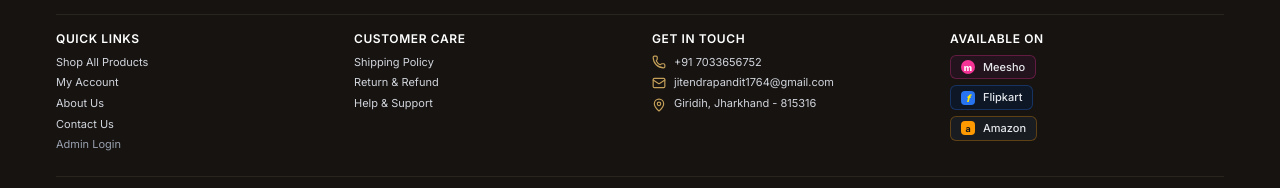
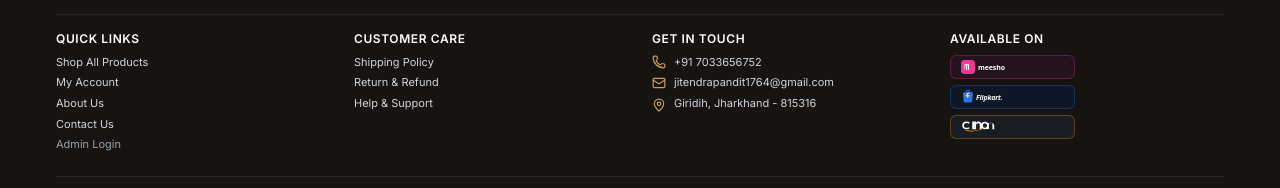
Before and after one commit to biikkkuuuu/parzio, a React (Vite) app: page / in a window 1280 px wide. Shown: the part 1632-1820 px from the top of the page. Built offline with nearby package versions, Linux system fonts and the light colour scheme; no server answers; the database is empty.

Commit message:
Add 100% authentic official vector SVG brand logos for Meesho, Flipkart, and Amazon

```diff
--- a/src/components/Footer.tsx
+++ b/src/components/Footer.tsx
@@ -145,46 +145,59 @@ export const Footer: React.FC<FooterProps> = ({ onSelectCategory, onOpenAtelierO
               </ul>
             </div>
 
-            {/* Column 4: Available On (Compact Brand Pills) */}
+            {/* Column 4: Available On (Official Brand Vector Logos) */}
             <div className="col-span-1">
               <h3 className="text-xs font-semibold text-white mb-1.5 sm:mb-2 uppercase tracking-wider">
                 Available On
               </h3>
-              <div className="flex flex-col gap-1.5">
-                {/* Meesho */}
+              <div className="flex flex-col gap-1.5 max-w-[125px]">
+                {/* Meesho Official Logo */}
                 <a
                   href="https://www.meesho.com/Parzio?_ms=3.0.1"
                   target="_blank"
                   rel="noopener noreferrer"
-                  className="inline-flex items-center gap-2 py-1 px-2.5 rounded-md bg-[#22131c] hover:bg-[#321929] border border-[#f43397]/30 hover:border-[#f43397] transition-all text-gray-200 hover:text-white text-[11px] font-medium w-fit cursor-pointer"
+                  className="py-1 px-2.5 rounded-md bg-[#22131c] hover:bg-[#321929] border border-[#f43397]/30 hover:border-[#f43397] transition-all flex items-center gap-2 cursor-pointer shadow-xs"
                   title="Shop Parzio on Meesho"
                 >
-                  <span className="w-3.5 h-3.5 rounded-full bg-[#f43397] flex items-center justify-center text-[9px] font-black text-white leading-none shrink-0">m</span>
-                  <span>Meesho</span>
+                  <svg className="h-3.5 w-auto shrink-0" viewBox="0 0 100 28" fill="none" xmlns="http://www.w3.org/2000/svg">
+                    <rect width="28" height="28" rx="7" fill="#f43397"/>
+                    <path d="M7 19.5V10c0-1.4 1-2.4 2.3-2.4 1.1 0 1.9.7 2.2 1.6.3-.9 1.1-1.6 2.2-1.6 1.3 0 2.3 1 2.3 2.4v9.5h-2.1v-8.5c0-.6-.4-1-.9-1s-.9.4-.9 1v8.5H10v-8.5c0-.6-.4-1-.9-1s-.9.4-.9 1v8.5H7z" fill="#FFFFFF"/>
+                    <text x="34" y="19" fontFamily="system-ui, -apple-system, sans-serif" fontSize="14" fontWeight="800" fill="#FFFFFF" letterSpacing="-0.2">
+                      meesho
+                    </text>
+                  </svg>
                 </a>
 
-                {/* Flipkart */}
+                {/* Flipkart Official Logo */}
                 <a
                   href="https://www.flipkart.com/search?q=Parzio"
                   target="_blank"
                   rel="noopener noreferrer"
-                  className="inline-flex items-center gap-2 py-1 px-2.5 rounded-md bg-[#0e1726] hover:bg-[#15233a] border border-[#2874f0]/30 hover:border-[#2874f0] transition-all text-gray-200 hover:text-white text-[11px] font-medium w-fit cursor-pointer"
+                  className="py-1 px-2.5 rounded-md bg-[#0e1726] hover:bg-[#15233a] border border-[#2874f0]/30 hover:border-[#2874f0] transition-all flex items-center gap-2 cursor-pointer shadow-xs"
                   title="Shop Parzio on Flipkart"
                 >
-                  <span className="w-3.5 h-3.5 rounded bg-[#2874f0] flex items-center justify-center text-[10px] font-black italic text-[#ffe500] leading-none shrink-0">f</span>
-                  <span>Flipkart</span>
+                  <svg className="h-3.5 w-auto shrink-0" viewBox="0 0 105 28" fill="none" xmlns="http://www.w3.org/2000/svg">
+                    <path d="M21 4.5h-3.2V3.2C17.8 1.4 16.4 0 14.7 0h-1.9C11.1 0 9.7 1.4 9.7 3.2v1.3H6.5C5.1 4.5 4 5.6 4 7l1.5 15.5c.1 1.4 1.3 2.5 2.7 2.5h11.5c1.4 0 2.6-1.1 2.7-2.5L24 7c0-1.4-1.1-2.5-2.5-2.5zm-9.8-1.3c0-.9.7-1.6 1.6-1.6h1.9c.9 0 1.6.7 1.6 1.6v1.3h-5.1V3.2z" fill="#2874F0"/>
+                    <path d="M14 10h-3.8c-.3 0-.6.3-.6.6v2c0 .3.3.6.6.6h1.9v1.8c0 .3.3.6.6.6h1.3c.3 0 .6-.3.6-.6V13.2h1.9c.3 0 .6-.3.6-.6v-2c0-.3-.3-.6-.6-.6H14V8.2c0-.3.3-.6.6-.6h2c.3 0 .6-.3.6-.6V5.4c0-.3-.3-.6-.6-.6H14.6c-2.1 0-3.6 1.5-3.6 3.6V10z" fill="#FFE500"/>
+                    <text x="30" y="19" fontFamily="system-ui, -apple-system, sans-serif" fontSize="14" fontWeight="800" fontStyle="italic" fill="#FFFFFF" letterSpacing="-0.3">
+                      Flipkart<tspan fill="#FFE500" fontSize="15">.</tspan>
+                    </text>
+                  </svg>
                 </a>
 
-                {/* Amazon */}
+                {/* Amazon Official Logo */}
                 <a
                   href="https://www.amazon.in/s?k=Parzio"
                   target="_blank"
                   rel="noopener noreferrer"
-                  className="inline-flex items-center gap-2 py-1 px-2.5 rounded-md bg-[#191c20] hover:bg-[#262b32] border border-[#ff9900]/30 hover:border-[#ff9900] transition-all text-gray-200 hover:text-white text-[11px] font-medium w-fit cursor-pointer"
+                  className="py-1 px-2.5 rounded-md bg-[#191c20] hover:bg-[#262b32] border border-[#ff9900]/30 hover:border-[#ff9900] transition-all flex items-center gap-2 cursor-pointer shadow-xs"
                   title="Shop Parzio on Amazon"
                 >
-                  <span className="w-3.5 h-3.5 rounded bg-[#ff9900] flex items-center justify-center text-[9px] font-bold text-[#141414] leading-none shrink-0">a</span>
-                  <span>Amazon</span>
+                  <svg className="h-3.5 w-auto shrink-0" viewBox="0 0 95 28" fill="none" xmlns="http://www.w3.org/2000/svg">
+                    <path d="M17.5 16.5c-1.9 1.4-4.5 2.1-6.8 2.1-5.2 0-8.3-3.1-8.3-7.8 0-4.8 3.3-8 8.6-8 2.2 0 4.6.7 6.3 1.9l-1.5 2.6c-1.3-.9-2.9-1.4-4.6-1.4-3.3 0-5.4 2-5.4 4.9 0 3 2 4.9 5.4 4.9 1.5 0 3.1-.4 4.5-1.2l1.8 2zm8.7 1.9h-3.7V3h3.7v15.4zm14.9 0h-3.6V10.5c0-2.7-1.3-4-3.5-4-2.4 0-3.9 1.6-3.9 4.4v7.5h-3.7V3h3.5v2.3c1.2-1.6 3.1-2.5 5.3-2.5 3.7 0 5.9 2.2 5.9 6.4v9.2zm14.6-7.4c0 4.6-3.1 7.7-7.8 7.7s-7.8-3.1-7.8-7.7c0-4.5 3.1-7.7 7.8-7.7 4.7 0 7.8 3.2 7.8 7.7zm-3.7 0c0-2.9-1.8-4.7-4.1-4.7s-4.1 1.8-4.1 4.7c0 2.9 1.8 4.7 4.1 4.7s4.1-1.8 4.1-4.7zm14.5 7.4h-3.7V9.1c0-2.3-1.2-3.4-3.2-3.4-2.2 0-3.7 1.5-3.7 4.1v8.4h-3.7V6h3.5v2c1.1-1.5 2.9-2.2 4.8-2.2 3.4 0 6 2 6 5.8v6.6z" fill="#FFFFFF"/>
+                    <path d="M10 20c12.4 3.3 25.9 1.5 37.1-5.5.4-.2.7.3.4.7-11.7 7.7-26.2 9.5-39.1 6-.6-.2-.2-1.2 1.6-1.2z" fill="#FF9900"/>
+                    <path d="M48.5 13.6c-.7.9-2 1.7-3 2-.3.1-.2-.3.1-.6 1.1-.7 2.4-1.5 3.1-2.1.2-.3.6.3-.2.7z" fill="#FF9900"/>
+                  </svg>
                 </a>
               </div>
             </div>
```
